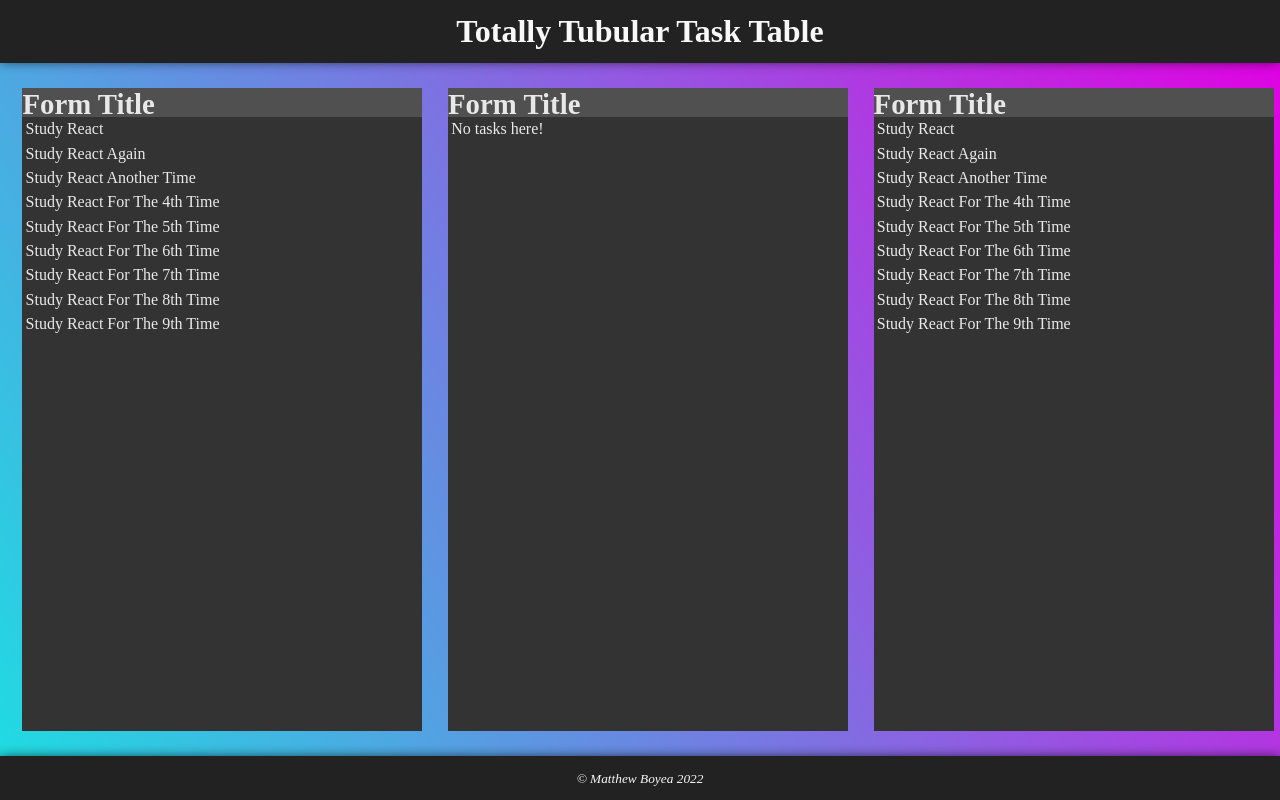
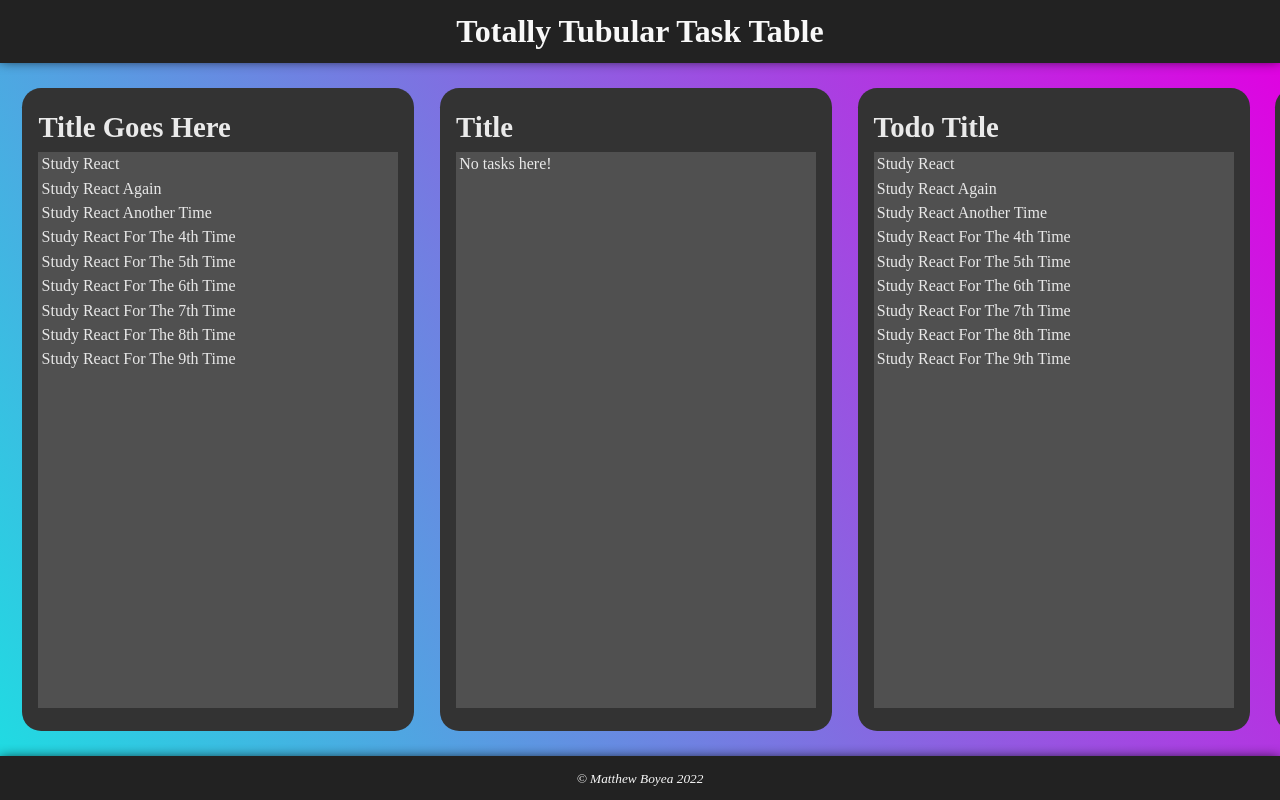
Before and after one commit to YourZombieMop/totally-tubular-task-table, a React app: page / in a window 1280 px wide. Built offline with nearby package versions, Linux system fonts and the light colour scheme.

Commit message:
basic padding & styles

```diff
--- a/src/App.tsx
+++ b/src/App.tsx
@@ -15,12 +15,12 @@ const App: FC = (): ReactElement => {
       <Header title='Totally Tubular Task Table' />
       <main className='app'>
         <HorizontalScrollContainer>
-          <TaskForm tasks={taskData} />
-          <TaskForm />
-          <TaskForm tasks={taskData} />
-          <TaskForm tasks={taskData} />
-          <TaskForm tasks={taskData} />
-          <TaskForm tasks={taskData} />
+          <TaskForm title='Title Goes Here' tasks={taskData} />
+          <TaskForm title='Title' />
+          <TaskForm title='Todo Title' tasks={taskData} />
+          <TaskForm title='Title' tasks={taskData} />
+          <TaskForm title='Title' tasks={taskData} />
+          <TaskForm title='Title' tasks={taskData} />
         </HorizontalScrollContainer>
       </main>
       <Footer copyright='Matthew Boyea'/>
--- a/src/components/HorizontalScrollContainer/HorizontalScrollContainer.sass
+++ b/src/components/HorizontalScrollContainer/HorizontalScrollContainer.sass
@@ -5,7 +5,6 @@ $h-padding: 0.6em
   overflow: hidden
   overflow-x: scroll
   -webkit-overflow-scrolling: touch
-  -ms-overflow-style: -ms-autohiding-scrollbar
   color-scheme: dark
   height: calc(100% - 2 * $v-padding)
   width: calc(100% - 2 * $h-padding)
--- a/src/components/TaskForm/TaskForm.sass
+++ b/src/components/TaskForm/TaskForm.sass
@@ -1,24 +1,26 @@
 $v-margin: 0rem
 $h-margin: 0.8rem
+$v-padding: 1.4rem
+$h-padding: 1rem
 $title-font-size: 1.8rem
-$title-v-padding: 1.6em // TODO: implement padding
-$title-h-padding: 0.6em
-$main-v-padding: 1.6em
-$main-h-padding: 0.6em
+$title-bot-padding: 0.8em
 
-.task-form // TODO: rounded corners, padding, colors --other-styling-etc--
+.task-form // TODO: rounded corners, colors --other-styling-etc--
   position: relative
-  height: 100%
-  width: 400px // TODO: determine width with media queries
+  height: calc(100% - 2 * $v-padding)
+  width: 360px // TODO: determine width with media queries
   margin: $v-margin $h-margin
-  color: #E8E8E8
-  background-color: #505050
+  border-radius: 1.2em
+  padding: $v-padding $h-padding
+  color: #EAEAEA
+  background-color: #333333
   header
-    height: $title-font-size
+    height: calc($title-font-size)
+    padding: 0 0 $title-bot-padding 0
     h2
       font-size: $title-font-size
   main
-    height: calc(100% - $title-font-size)
+    height: calc(100% - $title-font-size - $title-bot-padding)
 
 
   // TODO: make TaskListElements overflow to the next line
--- a/src/components/TaskForm/TaskForm.tsx
+++ b/src/components/TaskForm/TaskForm.tsx
@@ -5,17 +5,17 @@ import './TaskForm.sass'
 
 interface TaskFormProps {
   tasks?: Task[];
-  title?: string;
+  title: string;
 }
 
 const TaskForm: FC<TaskFormProps> = ({
   tasks = [],
-  title = 'untitled',
+  title,
 }): ReactElement => {
   return (
     <div className='task-form'>
       <header>
-        <h2>Form Title</h2>
+        <h2>{title}</h2>
       </header>
       <main>
         <TaskList tasks={tasks} />
--- a/src/components/TaskList/TaskList.sass
+++ b/src/components/TaskList/TaskList.sass
@@ -3,7 +3,7 @@
   height: 100%
   margin: 0
   padding: 0
-  background-color: #333333
+  background-color: #505050
   list-style-type: none
   overflow: hidden
   overflow-y: scroll
@@ -11,7 +11,7 @@
 
   .task-list-element, .task-list-message
     padding: 0.2em 0 0.2em 0.2em
-    color: #EAEAEA
+    color: #E8E8E8
 
   .task-list-message
     // TODO: style task list message
```
